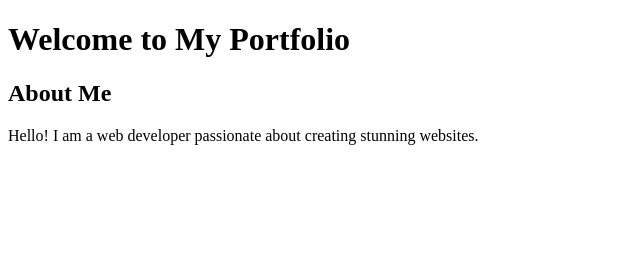
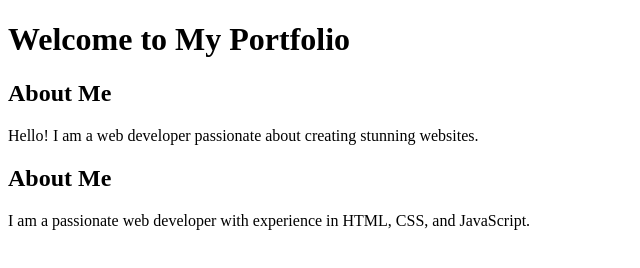
Before and after one commit to SurkhayFatullayev/portfolio-website, a plain HTML site: page index.html in a window 1280 px wide. Shown: the whole page, without its empty margins (0-640 px from the left). Drawn offline with Linux system fonts and the light colour scheme.

Commit message:
Add About Me section

```diff
--- a/index.html
+++ b/index.html
@@ -12,5 +12,10 @@
             <h2>About Me</h2>
             <p>Hello! I am a web developer passionate about creating stunning websites.</p>
         </section>
+        <section>
+            <h2>About Me</h2>
+            <p>I am a passionate web developer with experience in HTML, CSS, and
+            JavaScript.</p>
+        </section>
     </body>
 </html>
```
